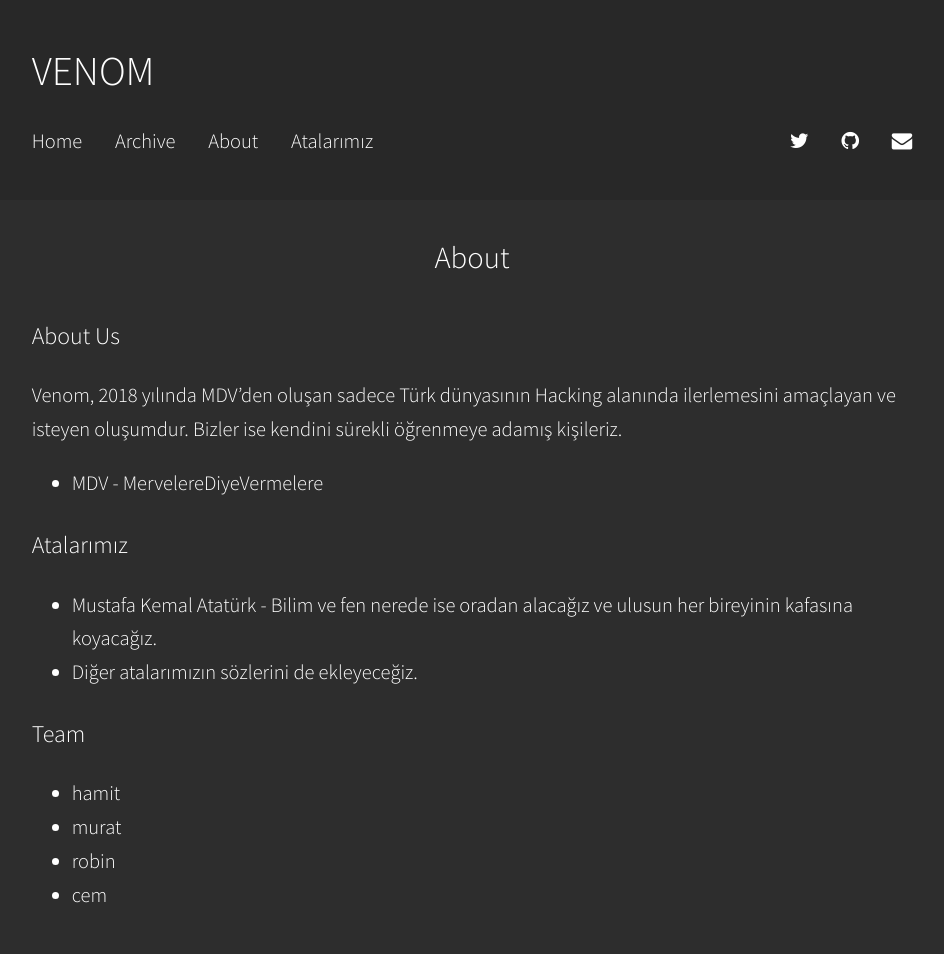
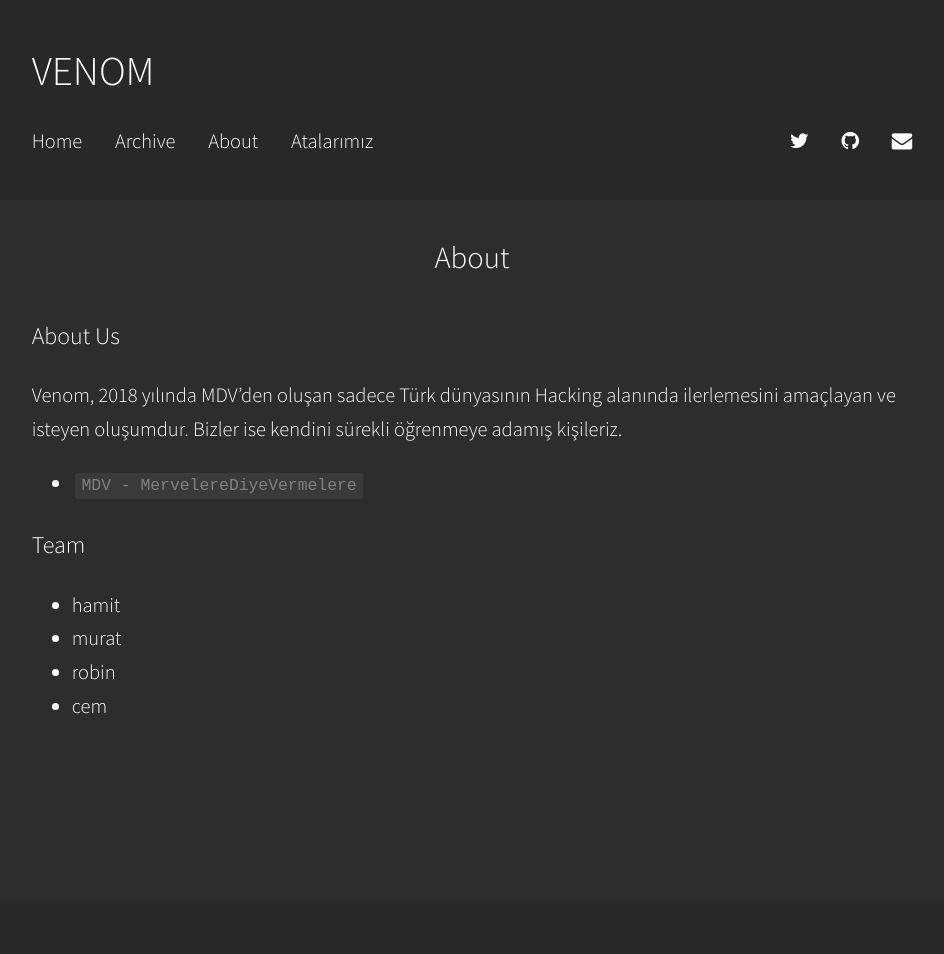
Before and after one commit to uglyvenom/uglyvenom.github.io, a Jekyll site: the page built from about.md, in a window 1280 px wide. Shown: the whole page, without its empty margins (168-1112 px from the left). Built offline with Jekyll 4.4.1, drawn with Linux system fonts in a browser that asks for light colours; after the commit the page ends 900 px from its top, so only the background shows below that.

Commit message:
Update about.md

```diff
--- a/about.md
+++ b/about.md
@@ -6,12 +6,7 @@ title: "About"
 
 Venom, 2018 yılında MDV'den oluşan sadece Türk dünyasının Hacking alanında ilerlemesini amaçlayan ve isteyen oluşumdur. Bizler ise kendini sürekli öğrenmeye adamış kişileriz.
 
-- MDV - MervelereDiyeVermelere
-
-### Atalarımız
-
-- Mustafa Kemal Atatürk - Bilim ve fen nerede ise oradan alacağız ve ulusun her bireyinin kafasına koyacağız.
-- Diğer atalarımızın sözlerini de ekleyeceğiz.
+- `MDV - MervelereDiyeVermelere`
 
 ### Team
 
```
